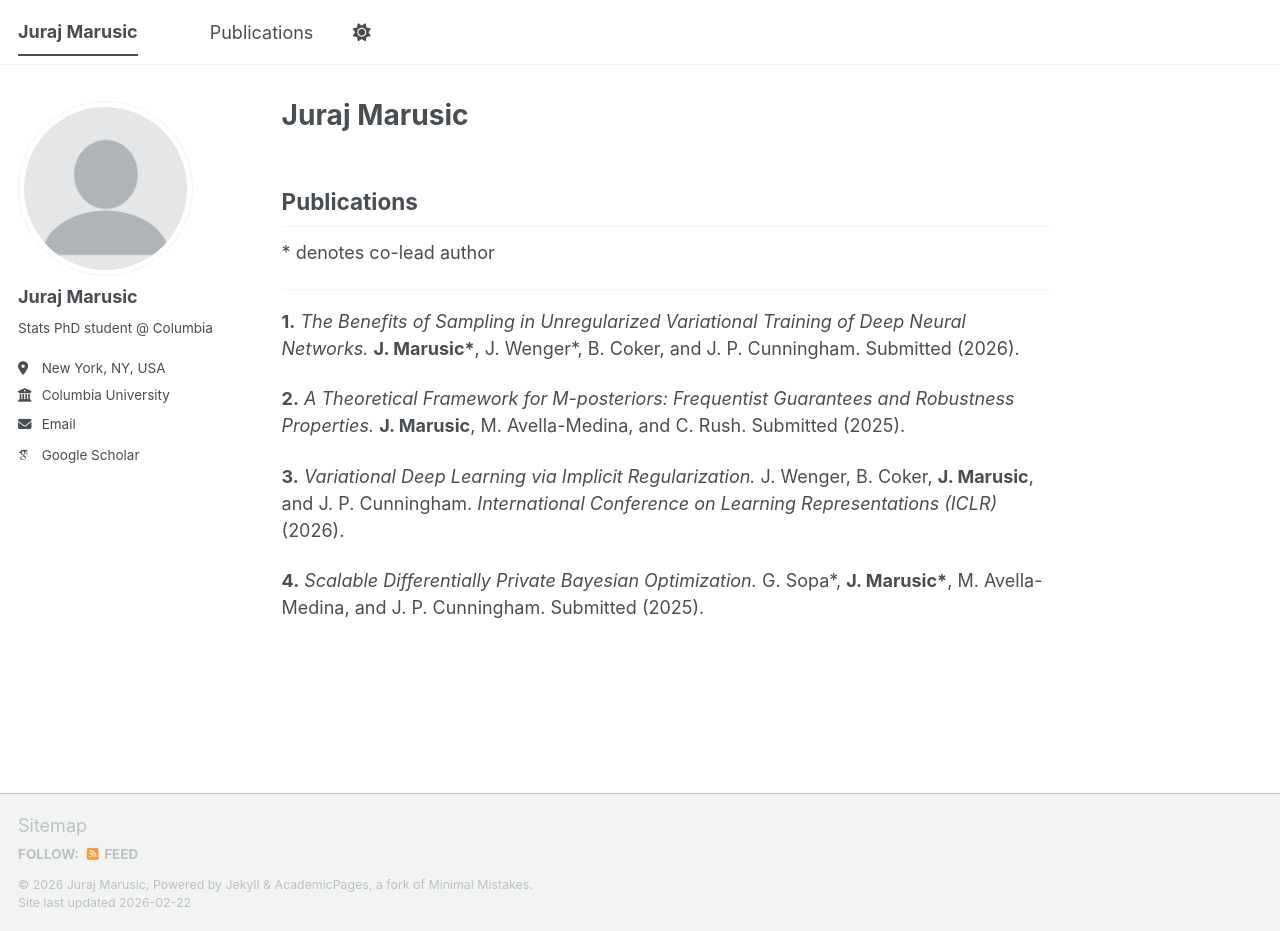
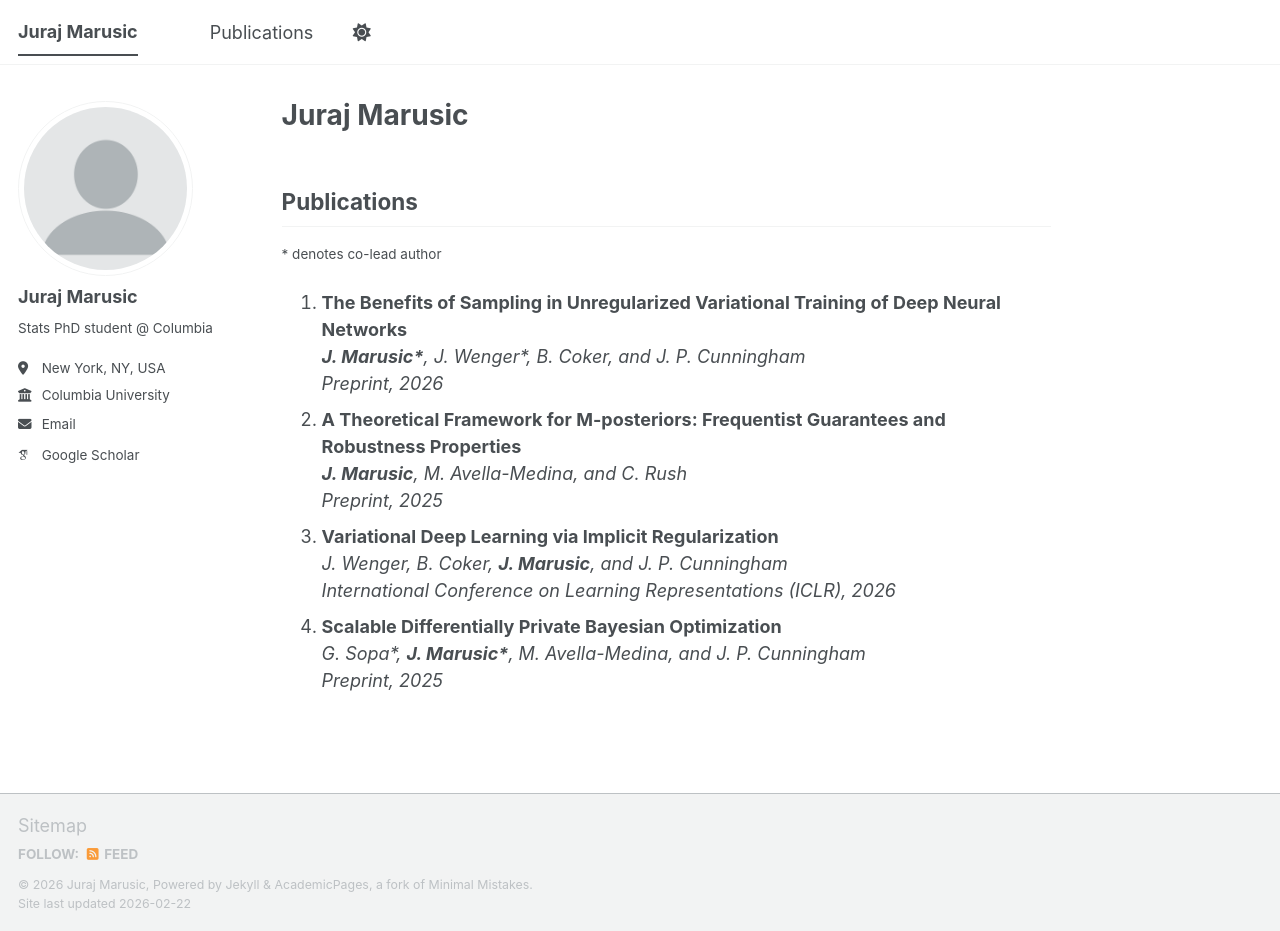
Before and after one commit to JurajMarusic/jurajmarusic.github.io, a Jekyll site: the page built from _pages/about.md, in a window 1280 px wide and 931 px high. Built offline with Jekyll 4.4.1, drawn with Linux system fonts in a browser that asks for light colours; some web fonts are replaced; a script bundle is joined from its source files by our own code; library files that are not in the unit come from our copies.

Commit message:
Update about.md

```diff
--- a/_pages/about.md
+++ b/_pages/about.md
@@ -9,22 +9,32 @@ redirect_from:
 
 ## Publications
 
-&#42; denotes co-lead author
+<small>* denotes co-lead author</small>
 
----
+<ol>
 
-**1.** *The Benefits of Sampling in Unregularized Variational Training of Deep Neural Networks.*
-**J. Marusic\***, J. Wenger\*, B. Coker, and J. P. Cunningham.
-Submitted (2026).
+<li>
+<strong>The Benefits of Sampling in Unregularized Variational Training of Deep Neural Networks</strong><br>
+<em><strong>J. Marusic*</strong>, J. Wenger*, B. Coker, and J. P. Cunningham</em><br>
+<em>Preprint, 2026</em>
+</li>
 
-**2.** *A Theoretical Framework for M-posteriors: Frequentist Guarantees and Robustness Properties.*
-**J. Marusic**, M. Avella-Medina, and C. Rush.
-Submitted (2025).
+<li>
+<strong>A Theoretical Framework for M-posteriors: Frequentist Guarantees and Robustness Properties</strong><br>
+<em><strong>J. Marusic</strong>, M. Avella-Medina, and C. Rush</em><br>
+<em>Preprint, 2025</em>
+</li>
 
-**3.** *Variational Deep Learning via Implicit Regularization.*
-J. Wenger, B. Coker, **J. Marusic**, and J. P. Cunningham.
-*International Conference on Learning Representations (ICLR)* (2026).
+<li>
+<strong>Variational Deep Learning via Implicit Regularization</strong><br>
+<em>J. Wenger, B. Coker, <strong>J. Marusic</strong>, and J. P. Cunningham</em><br>
+<em>International Conference on Learning Representations (ICLR), 2026</em>
+</li>
 
-**4.** *Scalable Differentially Private Bayesian Optimization.*
-G. Sopa\*, **J. Marusic\***, M. Avella-Medina, and J. P. Cunningham.
-Submitted (2025).
+<li>
+<strong>Scalable Differentially Private Bayesian Optimization</strong><br>
+<em>G. Sopa*, <strong>J. Marusic*</strong>, M. Avella-Medina, and J. P. Cunningham</em><br>
+<em>Preprint, 2025</em>
+</li>
+
+</ol>
```
